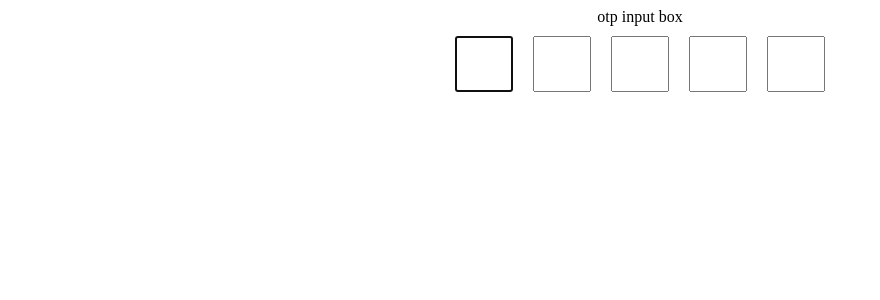
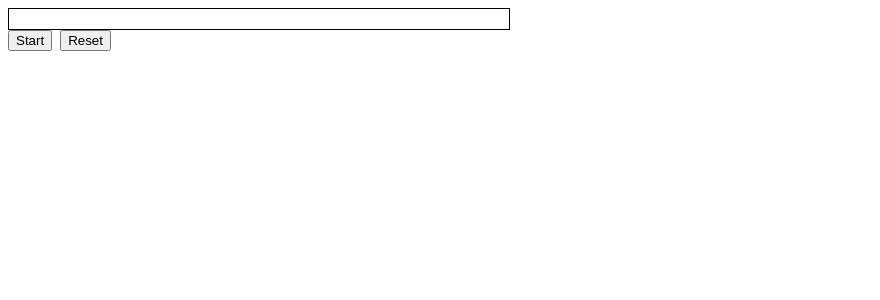
Before and after one commit to Sanowar72/react-teaching-jul, a React (Vite) app: page / in a window 1280 px wide. Shown: the top 300 px of the page, without its empty margins (0-880 px from the left). Built offline with nearby package versions, Linux system fonts and the light colour scheme.

Commit message:
progress bar created

```diff
--- a/package.json
+++ b/package.json
@@ -10,7 +10,7 @@
     "preview": "vite preview"
   },
   "dependencies": {
-    "axios": "^1.7.2",
+    "axios": "^1.13.2",
     "react": "^18.3.1",
     "react-dom": "^18.3.1"
   },
--- a/src/App.jsx
+++ b/src/App.jsx
@@ -1,11 +1,13 @@
 import React from "react";
 import HyperBots from "./hyperbots/HyperBots";
 import OtpInputBox from "./machineRoundCoding/OtpInputBox";
+import ProgressBar from "./machineRoundCoding/ProgressBar";
 
 const App = () => {
   return (
     <>
-      <OtpInputBox />
+      {/* <OtpInputBox /> */}
+      <ProgressBar />
     </>
   );
 };
--- /dev/null
+++ b/src/machineRoundCoding/ProgressBar.jsx
@@ -0,0 +1,86 @@
+import React, { useEffect, useMemo, useRef, useState } from "react";
+
+const useCounter = (initial = 0, step = 1, interval = 1000) => {
+  const [seconds, setSeconds] = useState(initial);
+  const [isRunning, setIsRunning] = useState(false);
+  const timerRef = useRef(null);
+
+  const start = () => {
+    if (isRunning) return;
+    setSeconds(initial);
+    setIsRunning(true);
+
+    timerRef.current = setInterval(() => {
+      setSeconds((s) => s + step);
+    }, interval);
+  };
+
+  const pause = () => {
+    if (!isRunning) return;
+    clearInterval(timerRef.current);
+    timerRef.current = null;
+    setIsRunning(false);
+  };
+
+  const resume = () => {
+    if (isRunning) return;
+    setIsRunning(true);
+
+    timerRef.current = setInterval(() => {
+      setSeconds((s) => s + step);
+    }, interval);
+  };
+
+  const reset = () => {
+    clearInterval(timerRef.current);
+    timerRef.current = null;
+    setSeconds(initial);
+    setIsRunning(false);
+  };
+
+  return { seconds, start, pause, resume, reset, isRunning };
+};
+
+const ProgressBar = () => {
+  const { seconds, start, pause, resume, reset, isRunning } = useCounter(
+    0,
+    1,
+    100
+  );
+
+  const widthPercentage = Math.min(seconds, 100);
+
+  useEffect(() => {
+    if (seconds >= 100) pause();
+  }, [seconds]);
+
+
+  const getPrimaryButton = () => {
+    if (seconds === 0) return { label: "Start", action: start };
+    if (isRunning) return { label: "Stop", action: pause };
+    return { label: "Resume", action: resume };
+  };
+
+  const primaryButton = getPrimaryButton();
+
+  return (
+    <>
+      <div className="progress-bar-container">
+        <div
+          className="progress"
+          style={{ width: `${widthPercentage}%`, height: "100%" }}
+        >
+          {widthPercentage > 0 && <p>{widthPercentage} %</p>}
+        </div>
+      </div>
+
+      <button onClick={primaryButton.action}>{primaryButton.label}</button>
+
+      <button onClick={reset} style={{ marginLeft: 8 }}>
+        Reset
+      </button>
+    </>
+  );
+};
+
+export default ProgressBar;
```
Also changed, not shown: 1 other file (tests, documents, lock files or other folders).
